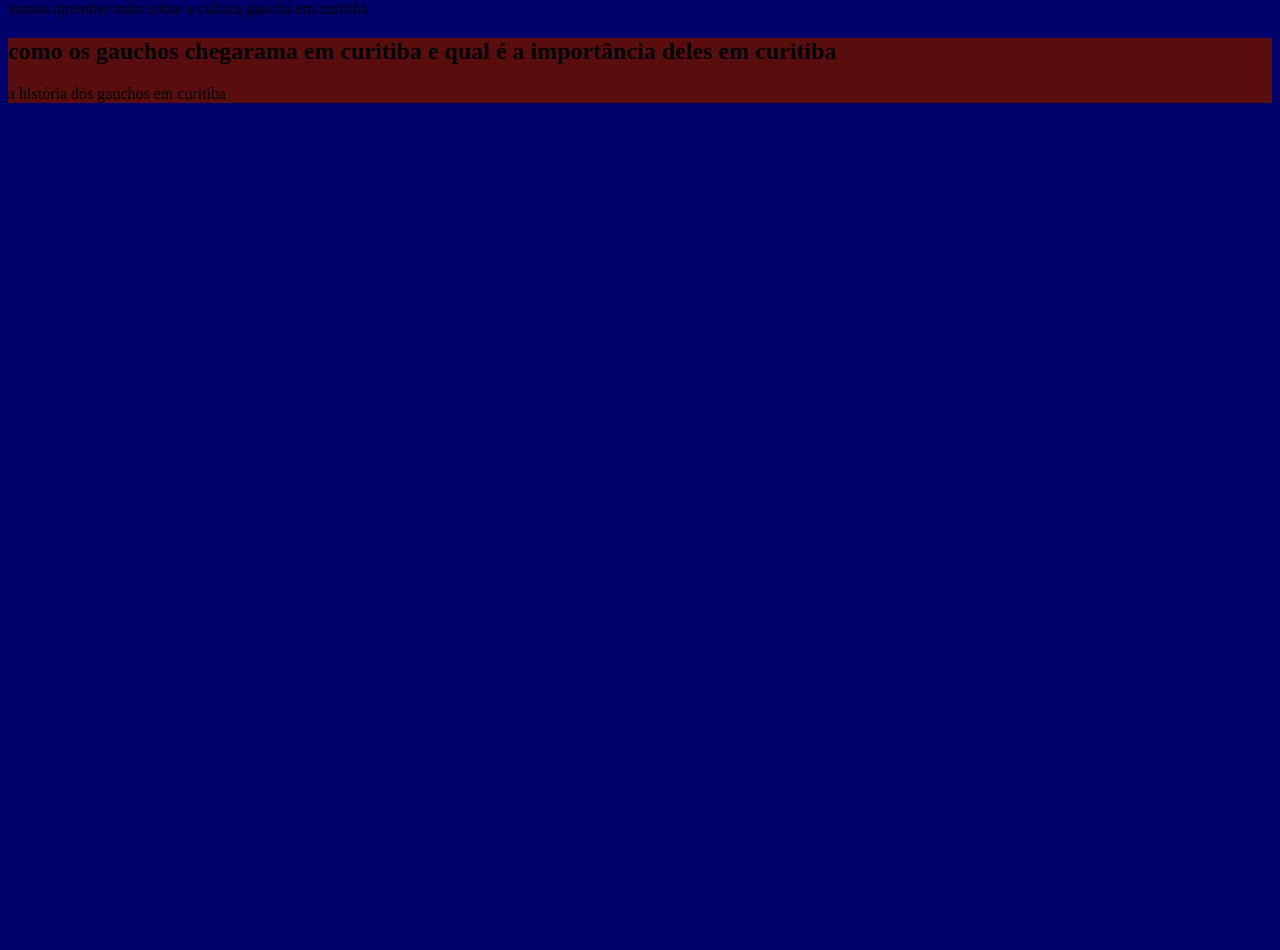
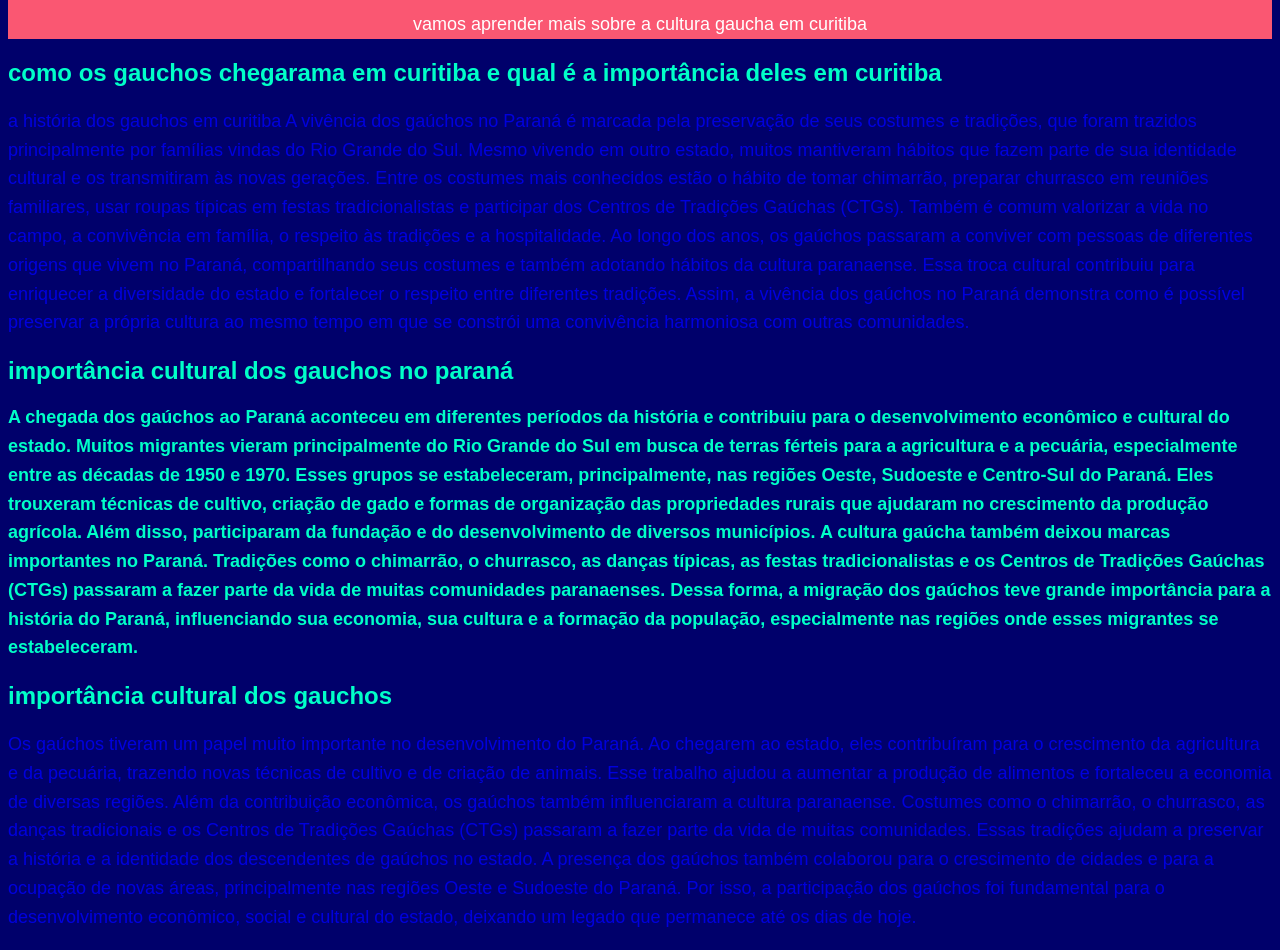
Before and after one commit to mariacamargorodrigues03-sys/arteparanaense, a plain HTML site: page index.html in a window 1280 px wide. Shown: the part 80-1030 px from the top of the page. Before the commit the page ends 800 px from the top, so only its background shows below. Drawn offline with Linux system fonts and the light colour scheme.

Commit message:
Atualizei o código

```diff
--- a/index.html
+++ b/index.html
@@ -1,11 +1,13 @@
 <!DOCTYPE html>
 <html lang="pt-BR">
+
 <head>
     <meta charset="UTF-8">
     <meta name="viewport" content="width=device-width, initial-scale=1.0">
     <title>cultura gaucha em curitiba</title>
-    <link rel="stylesheet"href="style.css">
+    <link rel="stylesheet" href="style.css">
 </head>
+
 <body>
     <header>
         <h1>cultura gaucha em curitiba</h1>
@@ -14,8 +16,67 @@
     <main>
         <section>
             <h2>como os gauchos chegarama em curitiba e qual é a importância deles em curitiba</h2>
-            <p>a história dos gauchos em curitiba</p>
+            <p>a história dos gauchos em curitiba
+                A vivência dos gaúchos no Paraná é marcada pela preservação de seus costumes e tradições, que foram
+                trazidos principalmente por famílias vindas do Rio Grande do Sul. Mesmo vivendo em outro estado, muitos
+                mantiveram hábitos que fazem parte de sua identidade cultural e os transmitiram às novas gerações.
+
+                Entre os costumes mais conhecidos estão o hábito de tomar chimarrão, preparar churrasco em reuniões
+                familiares, usar roupas típicas em festas tradicionalistas e participar dos Centros de Tradições Gaúchas
+                (CTGs). Também é comum valorizar a vida no campo, a convivência em família, o respeito às tradições e a
+                hospitalidade.
+
+                Ao longo dos anos, os gaúchos passaram a conviver com pessoas de diferentes origens que vivem no Paraná,
+                compartilhando seus costumes e também adotando hábitos da cultura paranaense. Essa troca cultural
+                contribuiu para enriquecer a diversidade do estado e fortalecer o respeito entre diferentes tradições.
+
+                Assim, a vivência dos gaúchos no Paraná demonstra como é possível preservar a própria cultura ao mesmo
+                tempo em que se constrói uma convivência harmoniosa com outras comunidades.
+            </p>
+        </section>
+
+        <section>
+            <h2>importância cultural dos gauchos no paraná</h>
+                <p>A chegada dos gaúchos ao Paraná aconteceu em diferentes períodos da história e contribuiu para o
+                    desenvolvimento econômico e cultural do estado. Muitos migrantes vieram principalmente do Rio Grande
+                    do Sul em busca de terras férteis para a agricultura e a pecuária, especialmente entre as décadas de
+                    1950 e 1970.
+
+                    Esses grupos se estabeleceram, principalmente, nas regiões Oeste, Sudoeste e Centro-Sul do Paraná.
+                    Eles trouxeram técnicas de cultivo, criação de gado e formas de organização das propriedades rurais
+                    que ajudaram no crescimento da produção agrícola. Além disso, participaram da fundação e do
+                    desenvolvimento de diversos municípios.
+
+                    A cultura gaúcha também deixou marcas importantes no Paraná. Tradições como o chimarrão, o
+                    churrasco, as danças típicas, as festas tradicionalistas e os Centros de Tradições Gaúchas (CTGs)
+                    passaram a fazer parte da vida de muitas comunidades paranaenses.
+
+                    Dessa forma, a migração dos gaúchos teve grande importância para a história do Paraná, influenciando
+                    sua economia, sua cultura e a formação da população, especialmente nas regiões onde esses migrantes
+                    se estabeleceram.</p>
+        </section>
+
+        <section>
+            <h2>importância cultural dos gauchos</h2>
+            <p>
+                Os gaúchos tiveram um papel muito importante no desenvolvimento do Paraná. Ao chegarem ao estado, eles
+                contribuíram para o crescimento da agricultura e da pecuária, trazendo novas técnicas de cultivo e de
+                criação de animais. Esse trabalho ajudou a aumentar a produção de alimentos e fortaleceu a economia de
+                diversas regiões.
+
+                Além da contribuição econômica, os gaúchos também influenciaram a cultura paranaense. Costumes como o
+                chimarrão, o churrasco, as danças tradicionais e os Centros de Tradições Gaúchas (CTGs) passaram a fazer
+                parte da vida de muitas comunidades. Essas tradições ajudam a preservar a história e a identidade dos
+                descendentes de gaúchos no estado.
+
+                A presença dos gaúchos também colaborou para o crescimento de cidades e para a ocupação de novas áreas,
+                principalmente nas regiões Oeste e Sudoeste do Paraná. Por isso, a participação dos gaúchos foi
+                fundamental
+                para o desenvolvimento econômico, social e cultural do estado, deixando um legado que permanece até os
+                dias
+                de hoje.</p>
         </section>
     </main>
 </body>
+
 </html>
--- a/style.css
+++ b/style.css
@@ -1,12 +1,25 @@
-body{
-    background-color:rgb(0, 0, 107) ;
+body {
+    background-color: rgb(0, 0, 107);
+    color: rgb(0, 0, 221);
+    font-family: Arial, sans-serif;
 }
-hearder{
-    background-color:rgb(250, 87, 114) ;
+
+header {
+    background-color: rgb(250, 87, 114);
+    color: white;
+    text-align: center;
+    padding: 30;
 }
-main{
-    background-color: rgb(13, 109, 109);
+
+h1 {
+    font-size: 36px;
 }
-section{
-    background-color: rgb(90, 13, 13);
+
+h2 {
+    color: rgb(0, 255, 200);
 }
+
+p {
+    font-size: 18px;
+    line-height: 1.6;
+}
```
